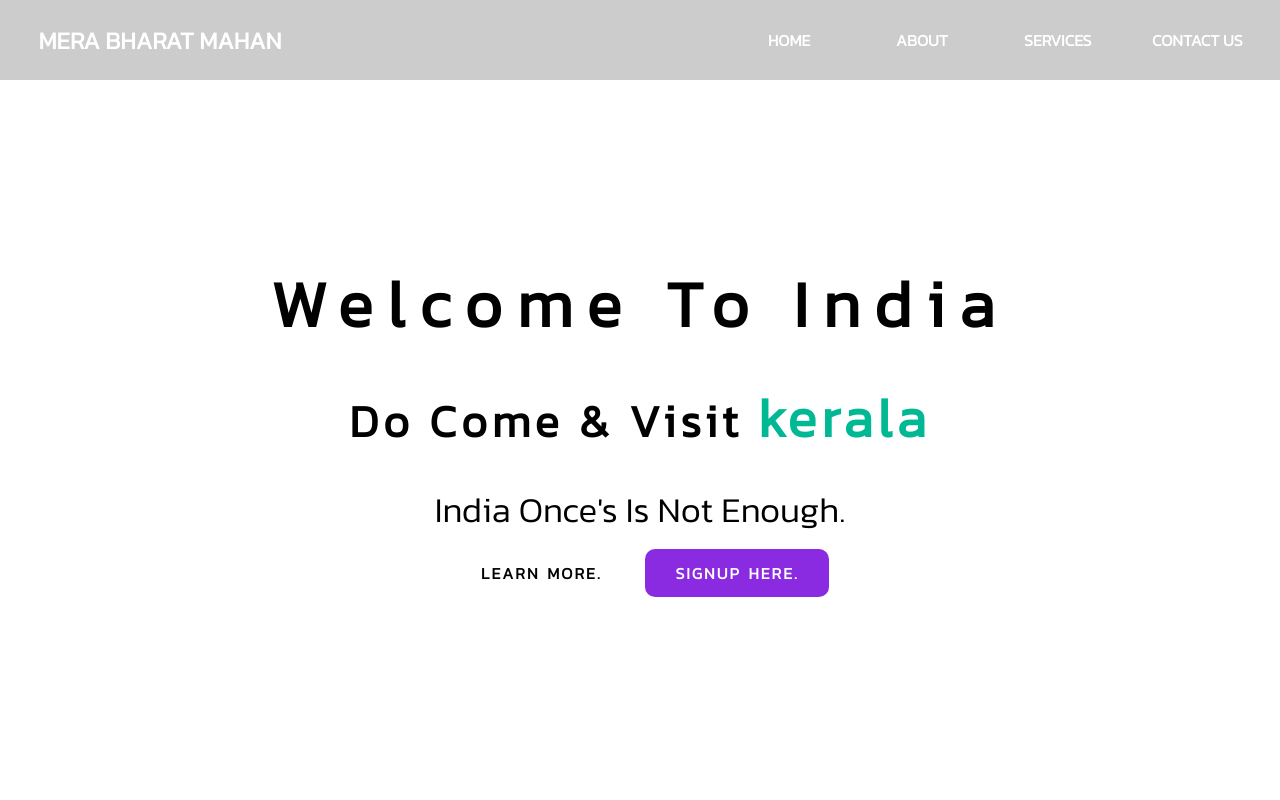
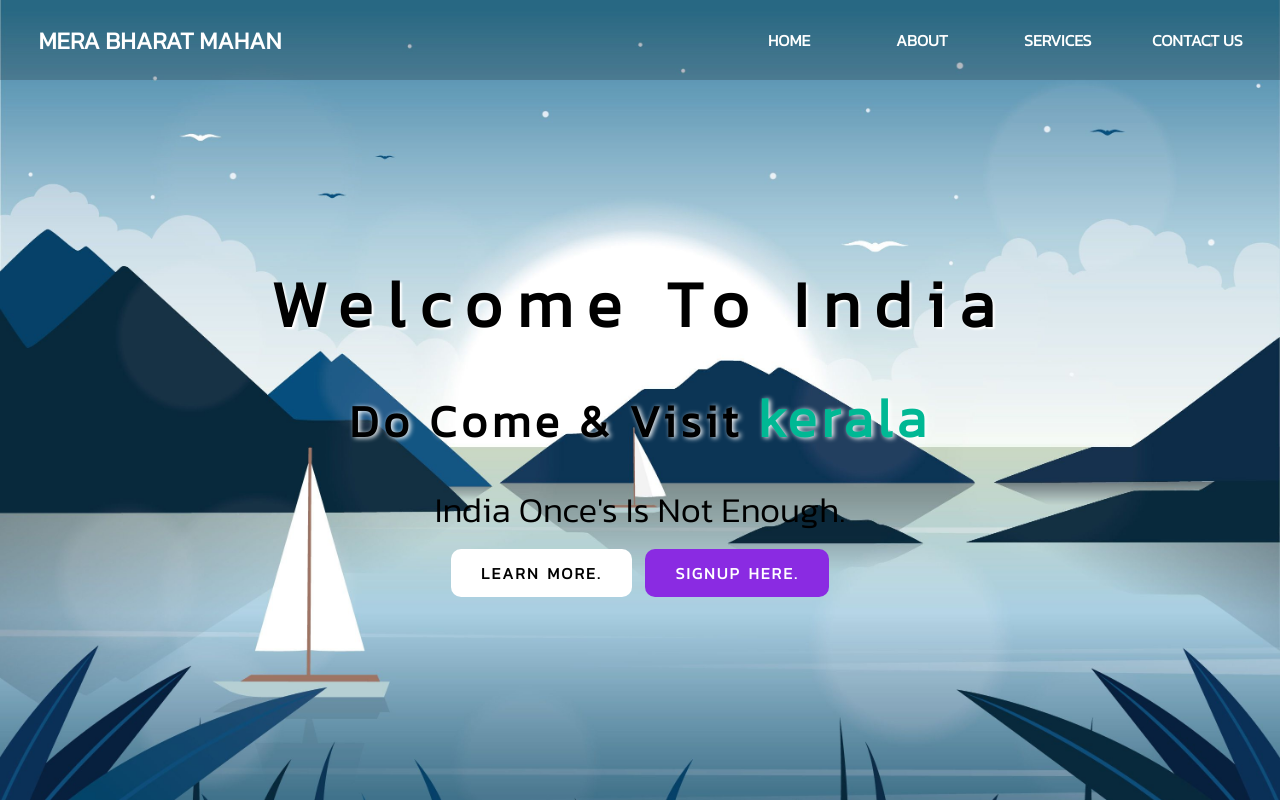
Before and after one commit to kamdi80shivam/incredibleindiaplaces.github.io, a plain HTML site: page index.html in a window 1280 px wide. Drawn offline with nearby package versions, Linux system fonts and the light colour scheme.

Commit message:
Update 01style.css

```diff
--- a/01style.css
+++ b/01style.css
@@ -8,7 +8,7 @@
 
 header{
     width: 100%; height: 100vh;
-    background-image: url("../SRC/0b1f8517c066dd89ff8022c31bf23621.jpg");
+    background-image: url("0b1f8517c066dd89ff8022c31bf23621.jpg");
     background-repeat: no-repeat;
     background-size: cover;
 
```
